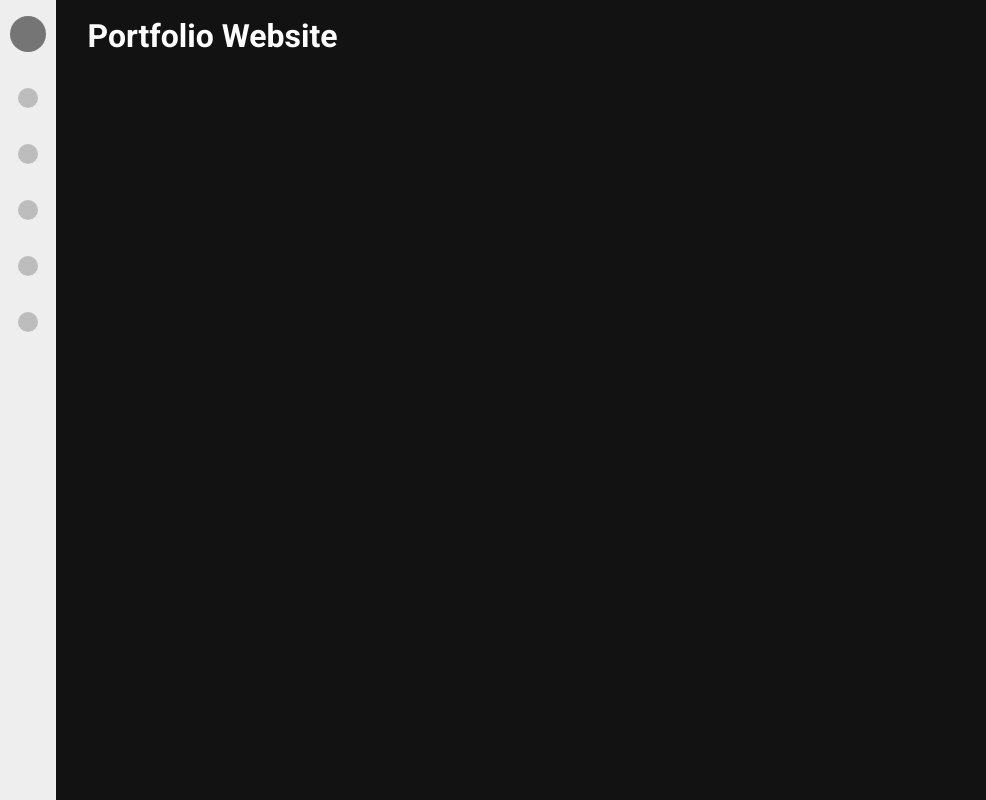
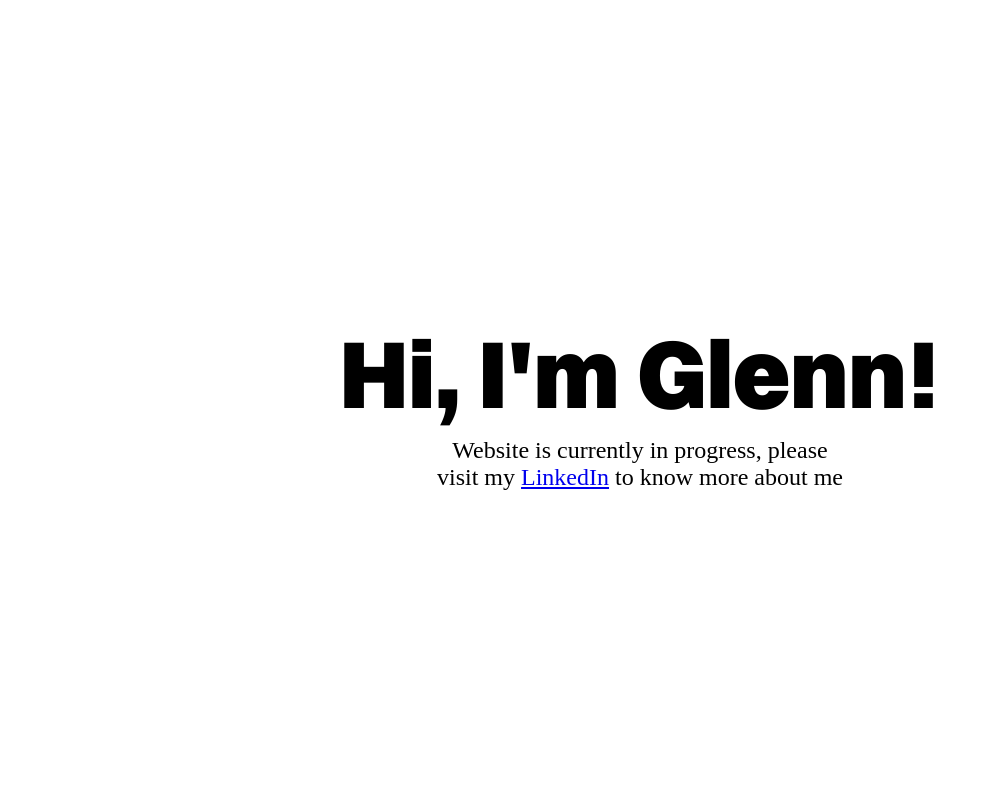
Before and after one commit to castilloglenn/portfolio, a Vue app: page / in a window 1280 px wide. Shown: the whole page, without its empty margins (0-986 px from the left). Built offline with nearby package versions, Linux system fonts and the light colour scheme.

Commit message:
feat: remove vuetify

```diff
--- a/src/App.vue
+++ b/src/App.vue
@@ -1,21 +1,18 @@
 <template>
-  <v-app>
-    <navigation-drawer />
-    <v-main>
+  <div id="app">
+    <main>
       <router-view />
-    </v-main>
-  </v-app>
+    </main>
+  </div>
 </template>
 
 <script lang="ts">
 import Vue from "vue";
 
-import NavigationDrawer from "@/components/NavigationDrawer.vue";
-
 export default Vue.extend({
   name: "App",
-  components: {
-    NavigationDrawer,
-  },
+  components: {},
 });
 </script>
+
+<style />
--- /dev/null
+++ b/src/assets/global.scss
@@ -0,0 +1,11 @@
+@font-face {
+  font-family: 'Switzer-Black';
+  src: url('fonts/Switzer-Black.woff2') format('woff');
+  font-weight: normal;
+  font-style: normal;
+}
+
+* {
+  margin: 0;
+  padding: 0;
+}
--- a/src/components/NavigationDrawer.vue
+++ /dev/null
@@ -1,30 +0,0 @@
-<template>
-  <v-navigation-drawer
-    v-model="drawer"
-    app
-    class="pt-4"
-    color="grey lighten-3"
-    mini-variant
-  >
-    <v-avatar
-      v-for="n in 6"
-      :key="n"
-      :color="`grey ${n === 1 ? 'darken' : 'lighten'}-1`"
-      :size="n === 1 ? 36 : 20"
-      class="d-block text-center mx-auto mb-9"
-    />
-  </v-navigation-drawer>
-</template>
-
-<script lang="ts">
-import { defineComponent } from "vue";
-
-export default defineComponent({
-  name: "NavigationDrawer",
-  data: () => ({
-    drawer: true,
-  }),
-});
-</script>
-
-<style scoped />
--- a/src/main.ts
+++ b/src/main.ts
@@ -2,15 +2,13 @@ import Vue from "vue";
 import App from "./App.vue";
 import router from "./router";
 import store from "./store";
-import vuetify from "./plugins/vuetify";
 
-import "./assets/global.css";
+import "./assets/global.scss";
 
 Vue.config.productionTip = false;
 
 new Vue({
   router,
   store,
-  vuetify,
   render: (h) => h(App),
 }).$mount("#app");
--- a/src/plugins/vuetify.ts
+++ /dev/null
@@ -1,9 +0,0 @@
-import Vue from "vue";
-import Vuetify from "vuetify/lib/framework";
-
-Vue.use(Vuetify);
-
-// Palette: https://coolors.co/145c9e-ffbe0b-db162f-121212-eff1f3
-export default new Vuetify({
-  theme: { dark: true },
-});
--- a/src/router/index.ts
+++ b/src/router/index.ts
@@ -1,15 +1,15 @@
 import Vue from "vue";
 import VueRouter, { RouteConfig } from "vue-router";
 
-import HomePage from "@/views/Home/HomePage.vue";
+import LandingPage from "@/views/Landing/LandingPage.vue";
 
 Vue.use(VueRouter);
 
 const routes: Array<RouteConfig> = [
   {
     path: "/",
-    name: "home",
-    component: HomePage,
+    name: "landing-page",
+    component: LandingPage,
   },
 ];
 
--- a/src/views/Home/HomePage.vue
+++ /dev/null
@@ -1,18 +0,0 @@
-<template>
-  <v-container>
-    <h1>Portfolio Website</h1>
-  </v-container>
-</template>
-
-<script lang="ts">
-export default {
-  name: "HomePage",
-  data() {
-    return {
-      data: "Hello World",
-    };
-  },
-};
-</script>
-
-<style scoped />
--- /dev/null
+++ b/src/views/Landing/LandingPage.vue
@@ -0,0 +1,41 @@
+<template>
+  <div class="modal">
+    <p class="headline">Hi, I'm Glenn!</p>
+    <p class="subtitle">
+      Website is currently in progress, please <br />
+      visit my <a :href="data">LinkedIn</a> to know more about me
+    </p>
+  </div>
+</template>
+
+<script lang="ts">
+export default {
+  name: "LandingPage",
+  data() {
+    return {
+      data: "https://www.linkedin.com/in/castilloglenn",
+    };
+  },
+};
+</script>
+
+<style scoped lang="scss">
+.modal {
+  display: flex;
+  flex-direction: column;
+  justify-content: center;
+  align-items: center;
+  height: 100vh;
+}
+
+.headline {
+  font-family: "Switzer-Black";
+  font-size: 96px;
+}
+
+.subtitle {
+  font-family: "Switzer-Regular";
+  font-size: 24px;
+  text-align: center;
+}
+</style>
```
Also changed, not shown: package.json (+3 -5 lines), src/assets/fonts/Switzer-Black.woff2 (added), src/assets/global.css (deleted), 1 other file (tests, documents, lock files or other folders).
